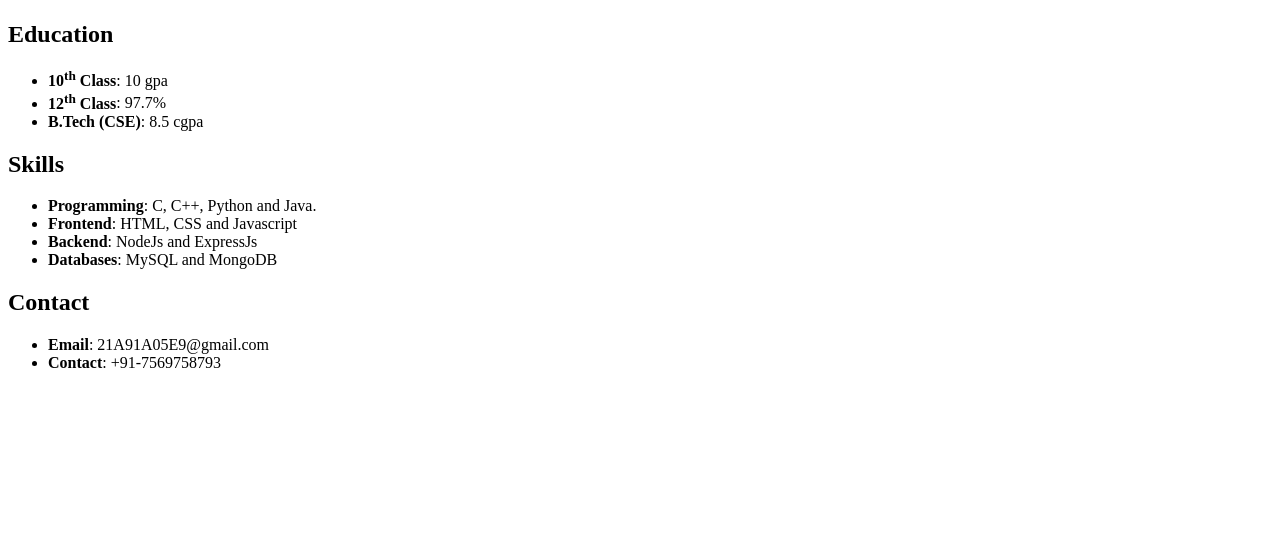
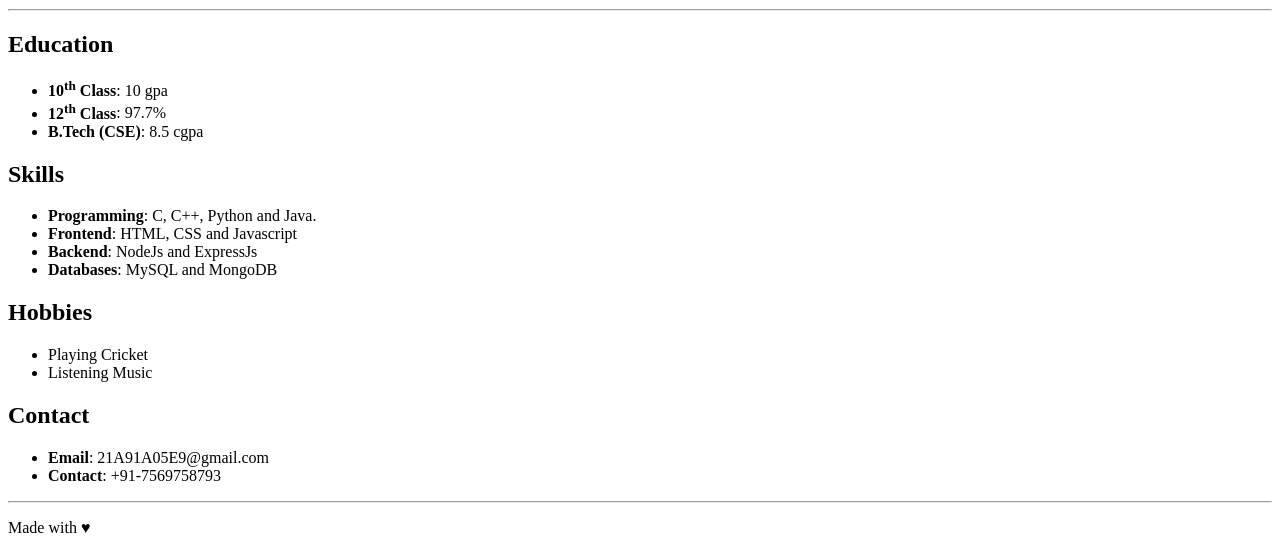
Before and after one commit to VeeraMahendra7/webDev, a plain HTML site: page HTML/Practice3.html in a window 1280 px wide. Shown: the part 422-975 px from the top of the page. Before the commit the page ends 810 px from the top, so only its background shows below. Drawn offline with Linux system fonts and the light colour scheme.

Commit message:
Portfolio

```diff
--- a/HTML/Practice3.html
+++ b/HTML/Practice3.html
@@ -6,15 +6,22 @@
     <title>Portfolio</title>
 </head>
 <body>
+    <header>
         <h1>Veera Mahendra Kosetti</h1>
         <h4>Self-Motivated</h4>
         <img src="https://info.aec.edu.in/AEC/StudentPhotos/21A91A05E9.jpg" alt="Mahendra">
+        <hr>
+    </header>
+    <main>
+        <section>
             <h2>Education</h2>
             <ul>
                 <li><b>10<sup>th</sup> Class</b>: 10 gpa</li>
                 <li><b>12<sup>th</sup> Class</b>: 97.7%</li>
                 <li><b>B.Tech (CSE)</b>: 8.5 cgpa</li>
             </ul>
+        </section>
+        <section>
             <h2>Skills</h2>
             <ul>
                 <li><b>Programming</b>: C, C++, Python and Java.</li>
@@ -22,10 +29,25 @@
                 <li><b>Backend</b>: NodeJs and ExpressJs</li>
                 <li><b>Databases</b>: MySQL and MongoDB</li>
             </ul>
+        </section>
+        <section>
+            <h2>Hobbies</h2>
+            <ul>
+                <li>Playing Cricket</li>
+                <li>Listening Music</li>
+            </ul>
+        </section>
+        <section>
             <h2>Contact</h2>
             <ul>
                 <li><b>Email</b>: 21A91A05E9@gmail.com</li>
                 <li><b>Contact</b>: +91-7569758793</li>
             </ul>
+        </section>
+        <hr />
+    </main>
+    <footer>
+        <p>Made with &hearts;</p>
+    </footer>
 </body>
 </html>
```
Lines whose indentation alone changed are shown as unchanged.
